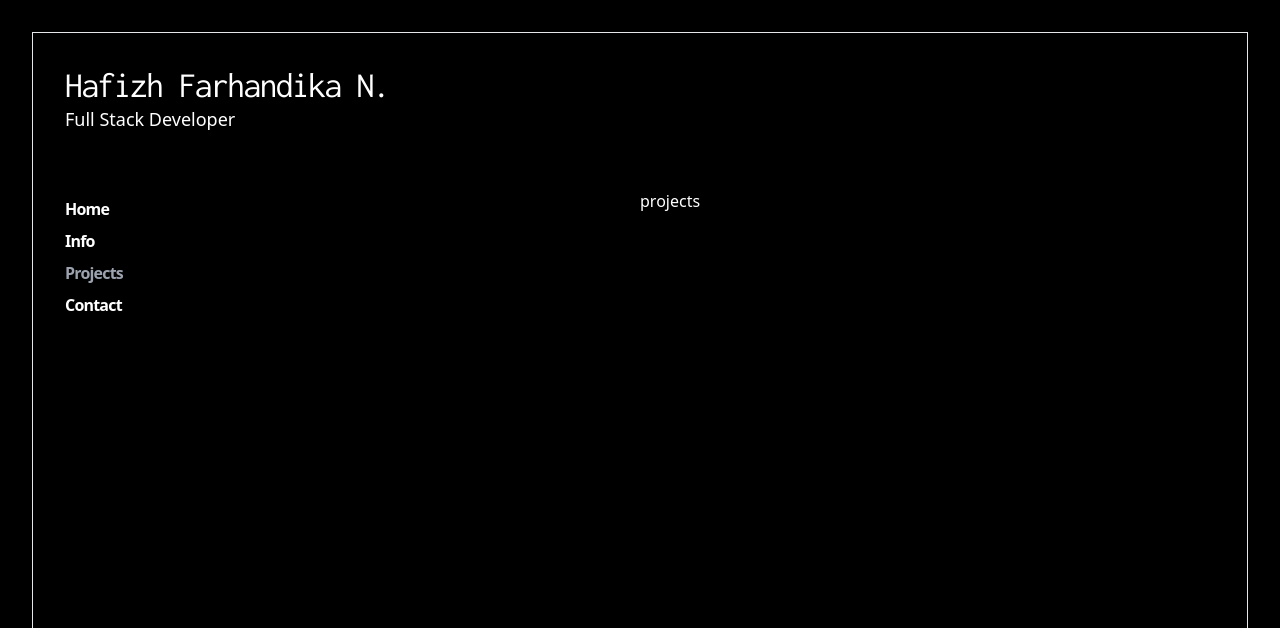
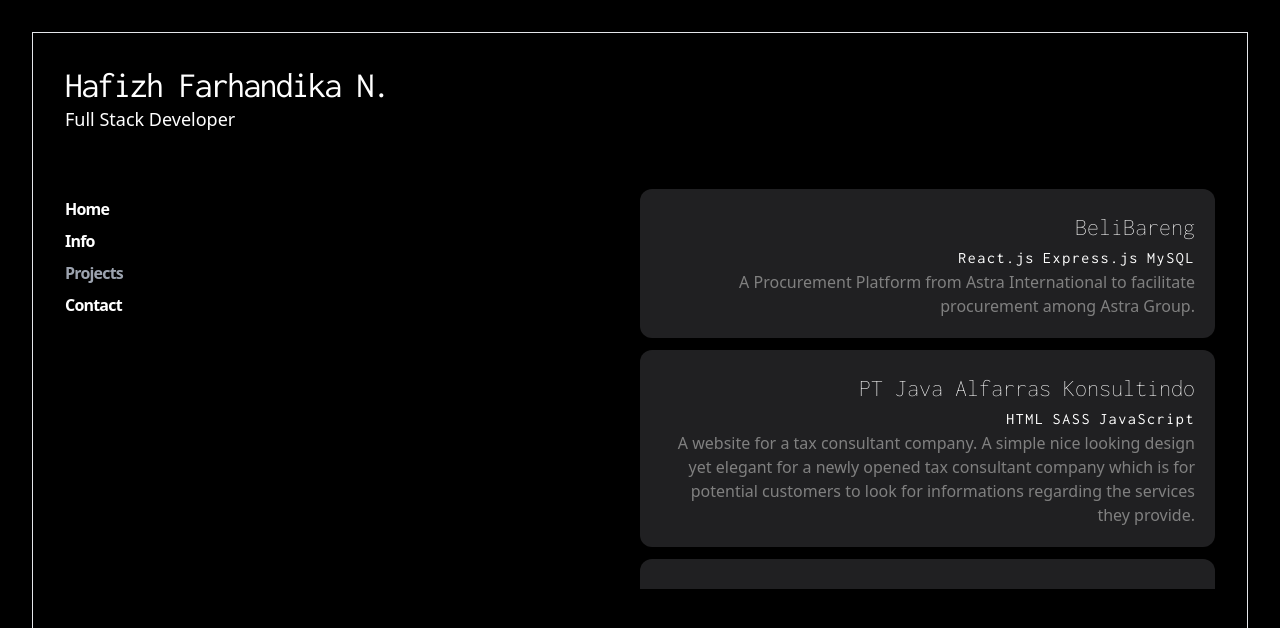
Before and after one commit to ifarhandika/portfolio2023, a React (Vite) app: page /projects in a window 1280 px wide. Shown: the top 628 px of the page. Built offline with nearby package versions, Linux system fonts and the light colour scheme.

Commit message:
progress project

```diff
--- a/src/App.jsx
+++ b/src/App.jsx
@@ -20,6 +20,7 @@ function App() {
             <Header />
             <div className="mt-14 grid grid-cols-2">
               <Menu />
+
               <Pages />
             </div>
           </div>
--- /dev/null
+++ b/src/components/CardProject.jsx
@@ -0,0 +1,27 @@
+import React from "react"
+
+const CardProject = ({ key, projectName, techStack, description }) => {
+  return (
+    <>
+      <div className="flex flex-col text-right bg-[#202022] border-[#202022] rounded-xl p-5 mb-3">
+        <span className="text-[24px] font-inconsolata font-thin">
+          {projectName}
+        </span>
+        <div>
+          {techStack.map((tech) => {
+            return (
+              <>
+                <span className="ml-2 tracking-widest font-inconsolata">
+                  {tech}
+                </span>
+              </>
+            )
+          })}
+        </div>
+        <span className="text-[#808080]">{description}</span>
+      </div>
+    </>
+  )
+}
+
+export default CardProject
--- /dev/null
+++ b/src/components/ListProjects.js
@@ -0,0 +1,25 @@
+export const ListProjects = [
+  {
+    projectName: "BeliBareng",
+    techStack: ["React.js", "Express.js", "MySQL"],
+    description:
+      "A Procurement Platform from Astra International to facilitate procurement among Astra Group.",
+  },
+    {
+      projectName: "PT Java Alfarras Konsultindo",
+      techStack: ["HTML", "SASS", "JavaScript"],
+      description:
+        "A website for a tax consultant company. A simple nice looking design yet elegant for a newly opened tax consultant company which is for potential customers to look for informations regarding the services they provide.",
+    },
+    {
+      projectName: "Stargram",
+      techStack: ["React.js", "SASS", "Firebase"],
+      description: "This project is a simple web where you can store a collection of images with user authentication."
+    },
+    {
+      projectName: "Mininote",
+      techStack: ["MERN Stack"],
+      description:
+        "A simple web app where you can write notes. Applied a CRUD requests.",
+    },
+]
--- a/src/index.css
+++ b/src/index.css
@@ -12,4 +12,13 @@
   .social_media_class {
     @apply flex items-center mb-1 hover:text-gray-800 transition duration-300;
   }
+
+  .scrollbar-hide::-webkit-scrollbar {
+    display: none;
+  }
+
+  .scrollbar-hide {
+    -ms-overflow-style: none;
+    scrollbar-width: none;
+  }
 }
--- a/src/pages/projects.jsx
+++ b/src/pages/projects.jsx
@@ -1,8 +1,29 @@
-import React from 'react'
+import React from "react"
+
+import { ListProjects } from "../components/ListProjects"
+import CardProject from "../components/CardProject"
 
 const projects = () => {
   return (
-    <div>projects</div>
+    <div className="h-[400px] overflow-auto scrollbar-hide">
+      {ListProjects.map((project, idx) => {
+        let key = idx
+        let projectName = project.projectName
+        let techStack = project.techStack
+        let description = project.description
+
+        return (
+          <>
+            <CardProject
+              key={key}
+              projectName={projectName}
+              techStack={techStack}
+              description={description}
+            />
+          </>
+        )
+      })}
+    </div>
   )
 }
 
```
